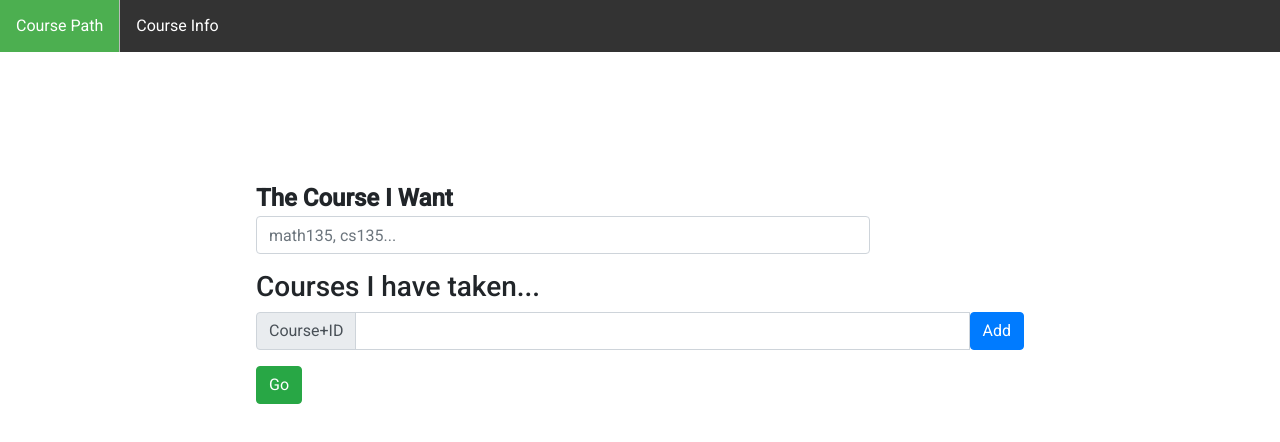
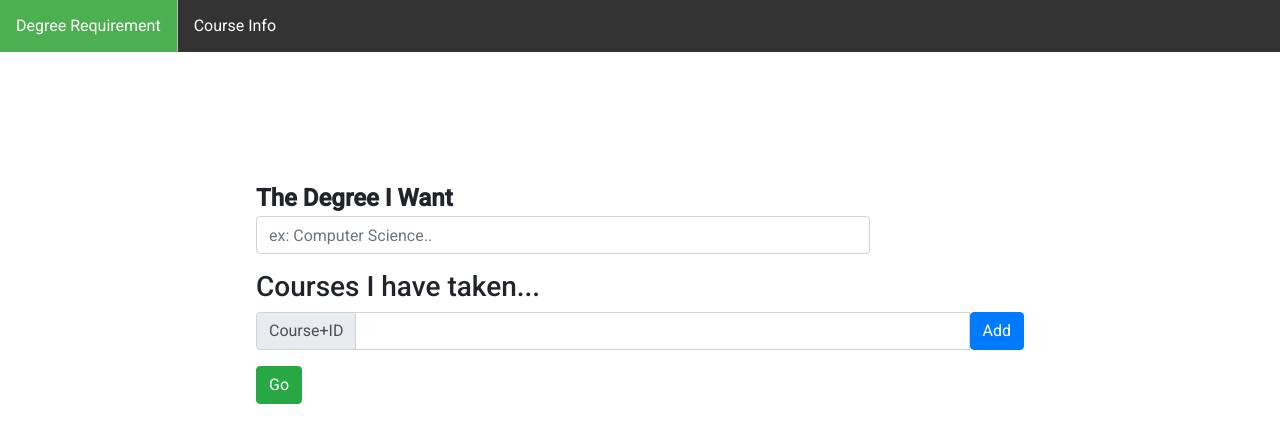
Before and after one commit to RobbieZhuang/WaterFlow-Works, an Angular app in the folder frontend/: page / in a window 1280 px wide. Shown: the top 442 px of the page. Built offline with nearby package versions, Linux system fonts and the light colour scheme.

Commit message:
updated ui to prepare for feature 1

```diff
--- a/frontend/src/app/course-path/course-path.component.html
+++ b/frontend/src/app/course-path/course-path.component.html
@@ -1,7 +1,7 @@
 <div class="background">
     <form class="inputBox" [formGroup]="form">
-        <span id="wantCourse"><b>The Course I Want </b></span>
-        <input id="wantedCouseInput" class="form-control" placeholder="math135, cs135..." formControlName="wantedCourse">
+        <span id="wantCourse"><b>The Degree I Want </b></span>
+        <input id="wantedCouseInput" class="form-control" placeholder="ex: Computer Science.." formControlName="wantedCourse">
         <h3>Courses I have taken...</h3>
         <div class="input-group mb-3">
             <div class="input-group-prepend">
--- a/frontend/src/app/course-path/course-path.component.ts
+++ b/frontend/src/app/course-path/course-path.component.ts
@@ -47,9 +47,9 @@ export class CoursePathComponent implements OnInit {
       return
     }
     this.api.postData({
-      wantedCourse: this.form.controls.wantedCourse.value,
+      requestedDegree: this.form.controls.wantedCourse.value,
       coursesTaken:this.coursesTaken
-    }, `${urlConfig.baseUrl}/course-path`)
+    }, `${urlConfig.baseUrl}/degree-path`)
     .subscribe(res => console.log(res))
   }
 
--- a/frontend/src/app/navbar/navbar.component.html
+++ b/frontend/src/app/navbar/navbar.component.html
@@ -1,7 +1,7 @@
 
 <ul>
     <li><a routerLink="/" [routerLinkActive]="['active']" [routerLinkActiveOptions]="{exact:true}">
-        Course Path
+        Degree Requirement
     </a></li>
     <li><a routerLink="/courseinfo" [routerLinkActive]="['active']">Course Info</a></li>
 </ul>
```
